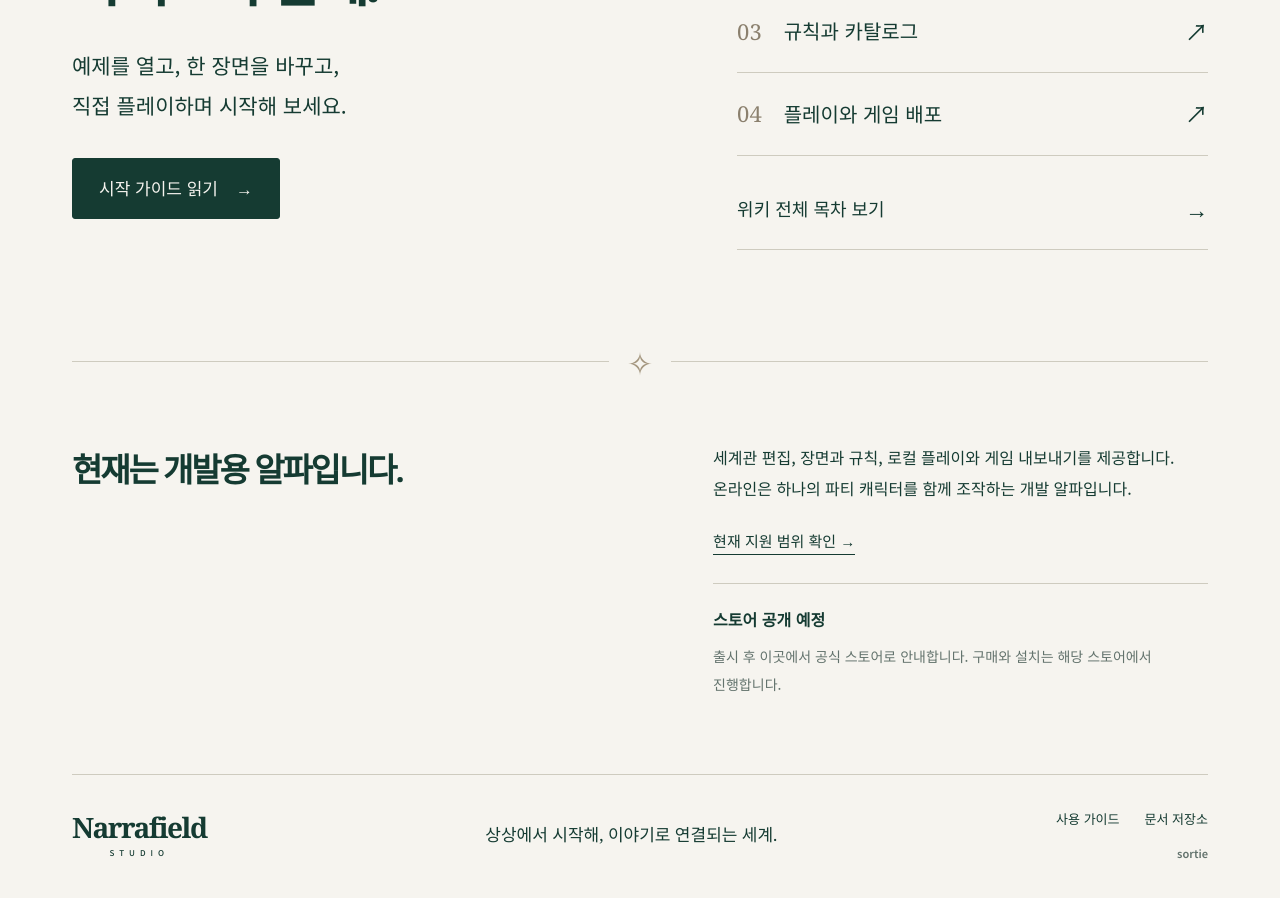
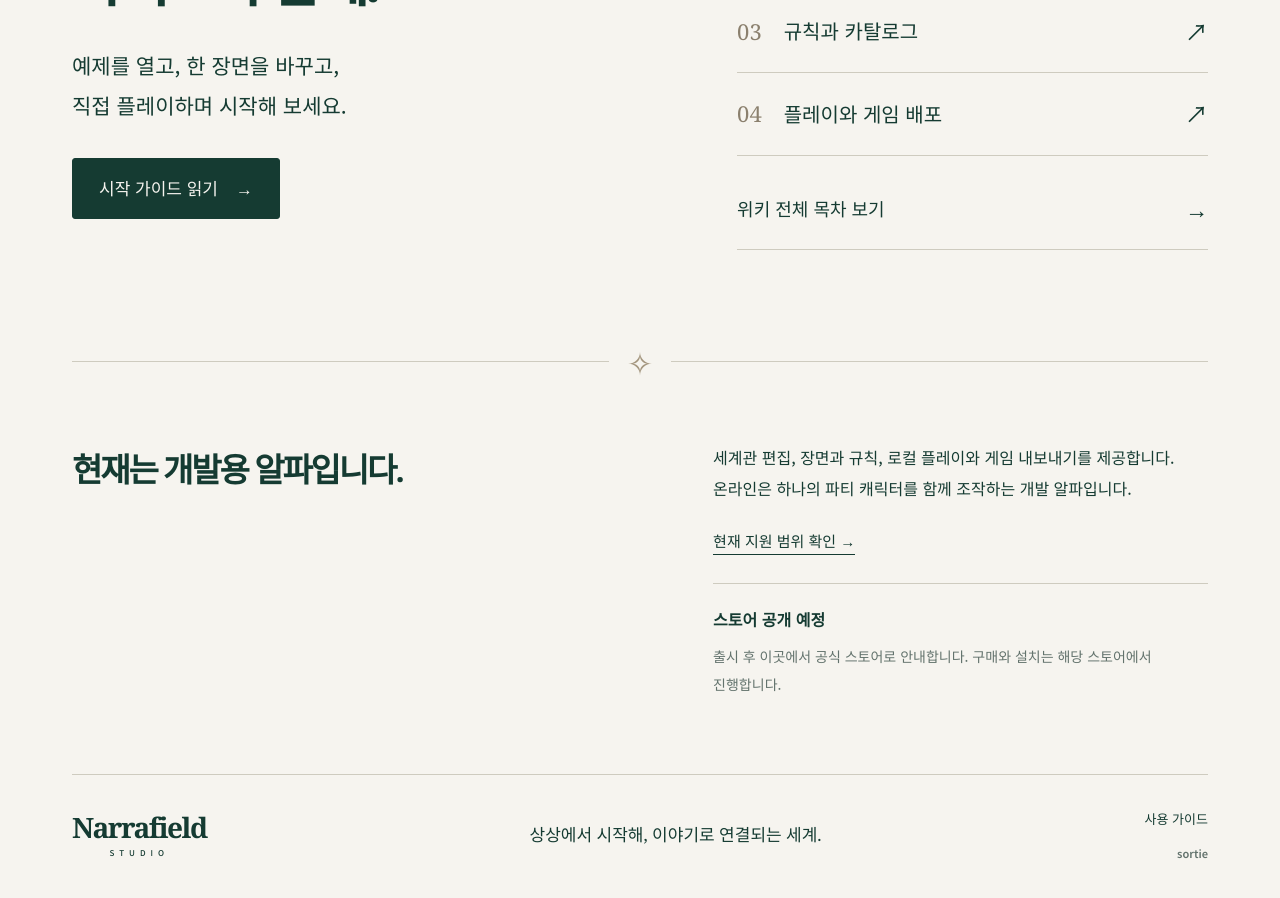
Before and after one commit to hawoond/narrafield-docs, a Jekyll site: the page built from index.html, in a window 1280 px wide and 900 px high, scrolled down 2108 px. Built offline with Jekyll 4.4.1, drawn with Linux system fonts in a browser that asks for light colours.

Commit message:
docs: remove repository link from the public site footer

```diff
--- a/_data/ui.yml
+++ b/_data/ui.yml
@@ -23,7 +23,6 @@ ko:
   support: 현재 지원 범위
   footer_line: 상상에서 시작해, 이야기로 연결되는 세계.
   footer_nav: 하단 탐색
-  repository: 문서 저장소
   stores: 공식 스토어
   store_pending: 스토어 공개 예정
   store_note: 출시 후 이곳에서 공식 스토어로 안내합니다. 구매와 설치는 해당 스토어에서 진행합니다.
@@ -52,7 +51,6 @@ en:
   support: Current capabilities
   footer_line: Worlds born from imagination, connected through stories.
   footer_nav: Footer navigation
-  repository: Docs repository
   stores: Official stores
   store_pending: Store pages coming soon
   store_note: Official store links will appear here when available. Purchases and installation will take place through those stores.
--- a/_includes/footer.html
+++ b/_includes/footer.html
@@ -4,7 +4,7 @@
   <a class="wordmark" href="{{ ui.prefix | append: '/' | relative_url }}" aria-label="{{ ui.home_label }}">Narrafield<span>STUDIO</span></a>
   <p class="footer-line">{{ ui.footer_line }}</p>
   <div class="footer-meta">
-    <nav aria-label="{{ ui.footer_nav }}"><a href="{{ ui.prefix | append: '/WIKI.html' | relative_url }}">{{ ui.guide }}</a><a href="https://github.com/{{ site.repository }}">{{ ui.repository }}</a></nav>
+    <nav aria-label="{{ ui.footer_nav }}"><a href="{{ ui.prefix | append: '/WIKI.html' | relative_url }}">{{ ui.guide }}</a></nav>
     <small><strong>{{ site.developer_team | escape }}</strong></small>
   </div>
 </footer>
```
